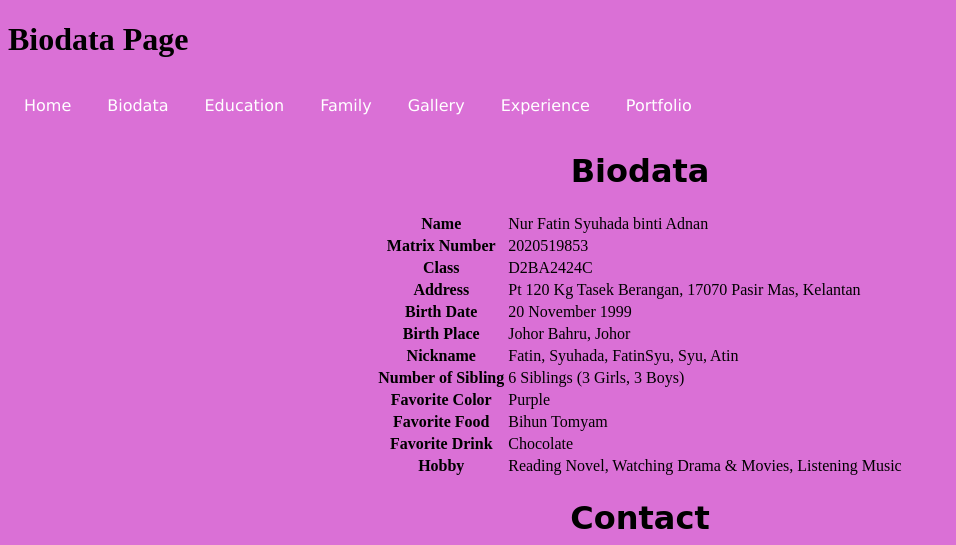
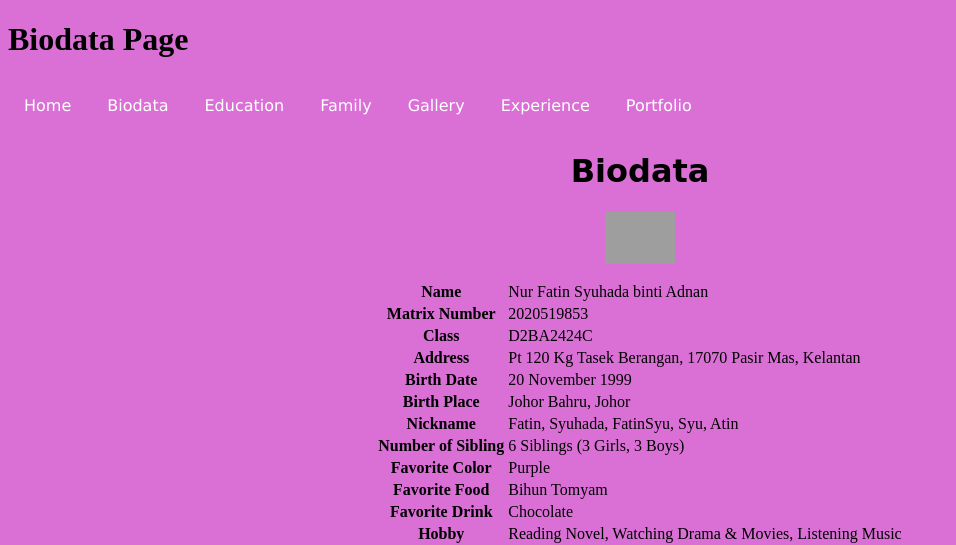
Before and after one commit to FatinSyu99/hyperlink_tutorial, a plain HTML site: page biodata.html in a window 1280 px wide. Shown: the top 545 px of the page, without its empty margins (0-956 px from the left). Drawn offline with Linux system fonts and the light colour scheme; grey boxes are pictures that could not be loaded.

Commit message:
Update biodata.html

```diff
--- a/biodata.html
+++ b/biodata.html
@@ -19,6 +19,10 @@
 
 	<h1 style="font-family: 'Permanent Marker', cursive;" align="center">Biodata</h1>
 <div align="center">
+<p>
+	<img src="images/45.jpg" width="70px" , align="center">
+</p>
+
 <table>
 	<tr>
 		<th>Name</th>
```
